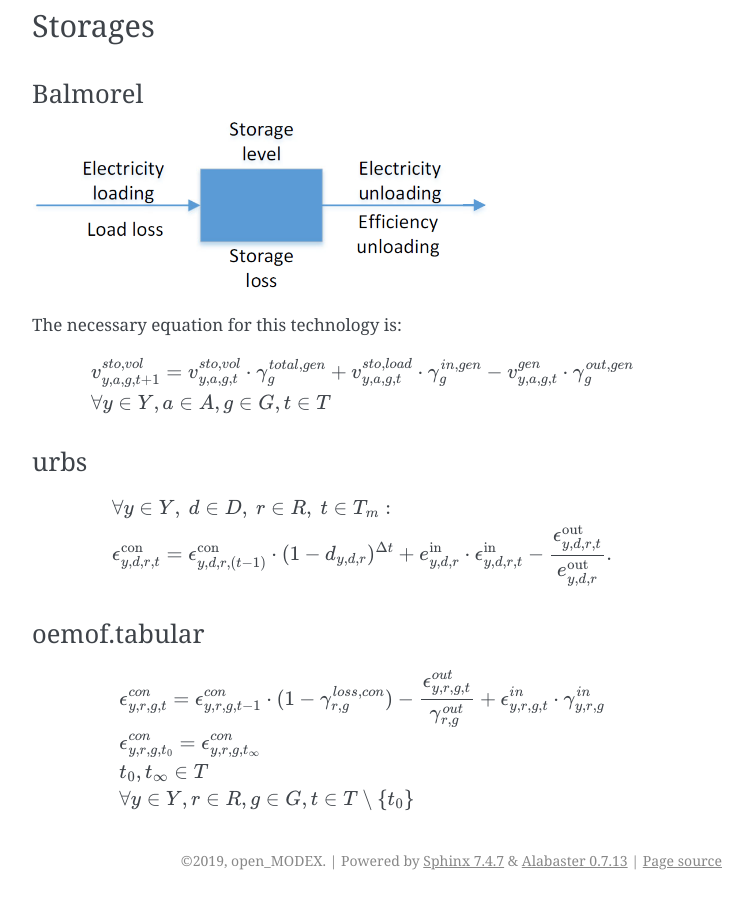
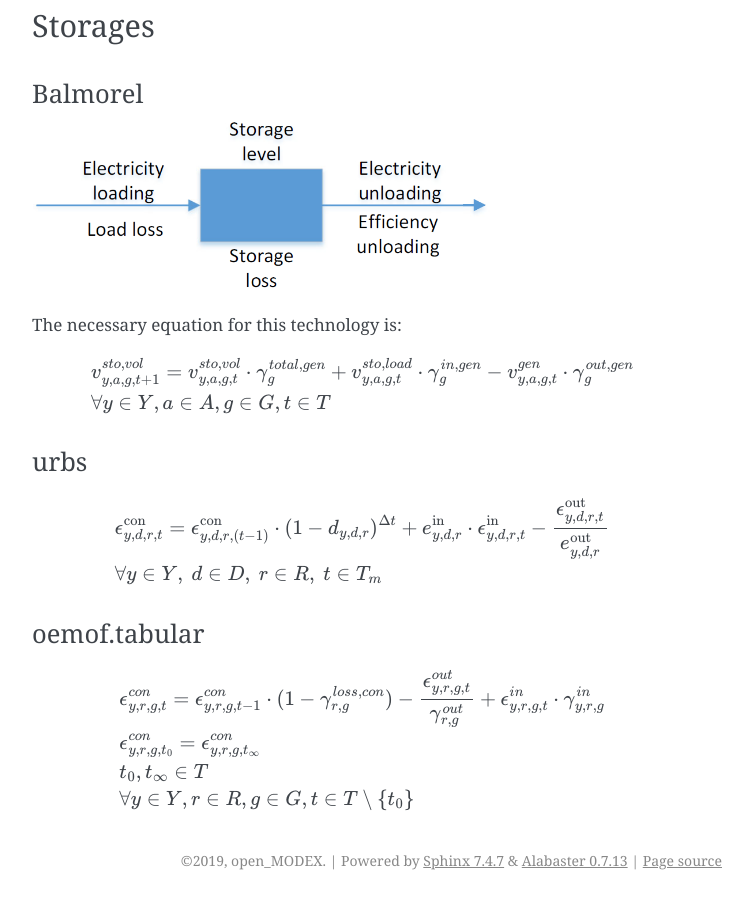
Before and after one commit to open-modex/mathematical-documentation, a Sphinx documentation site: the page built from doc/source/frameworks/technologies.rst, in a window 1280 px wide and 900 px high, scrolled down 4236 px. Shown: the whole window, without its empty margins (388-1141 px from the left). Built offline with Sphinx 7.4.7, drawn with Linux system fonts in a browser that asks for light colours.

```diff
--- a/doc/source/frameworks/technologies.rst
+++ b/doc/source/frameworks/technologies.rst
@@ -214,8 +214,8 @@ urbs
 ''''
 
 .. math::
-    &\forall y\in Y,~d\in D,~r\in R,~t\in T_m:\\
-    &\epsilon^{\text{con}}_{y,d,r,t}=\epsilon^{\text{con}}_{y,d,r,(t-1)}\cdot (1-d_{y,d,r})^{\Delta t}+e^{\text{in}}_{y,d,r}\cdot \epsilon^{\text{in}}_{y,d,r,t}- \frac{\epsilon^{\text{out}}_{y,d,r,t}}{e^{\text{out}}_{y,d,r}}.
+    &\epsilon^{\text{con}}_{y,d,r,t}=\epsilon^{\text{con}}_{y,d,r,(t-1)}\cdot (1-d_{y,d,r})^{\Delta t}+e^{\text{in}}_{y,d,r}\cdot \epsilon^{\text{in}}_{y,d,r,t}- \frac{\epsilon^{\text{out}}_{y,d,r,t}}{e^{\text{out}}_{y,d,r}}\\
+    &\forall y\in Y,~d\in D,~r\in R,~t\in T_m
 
 
 oemof.tabular
```
